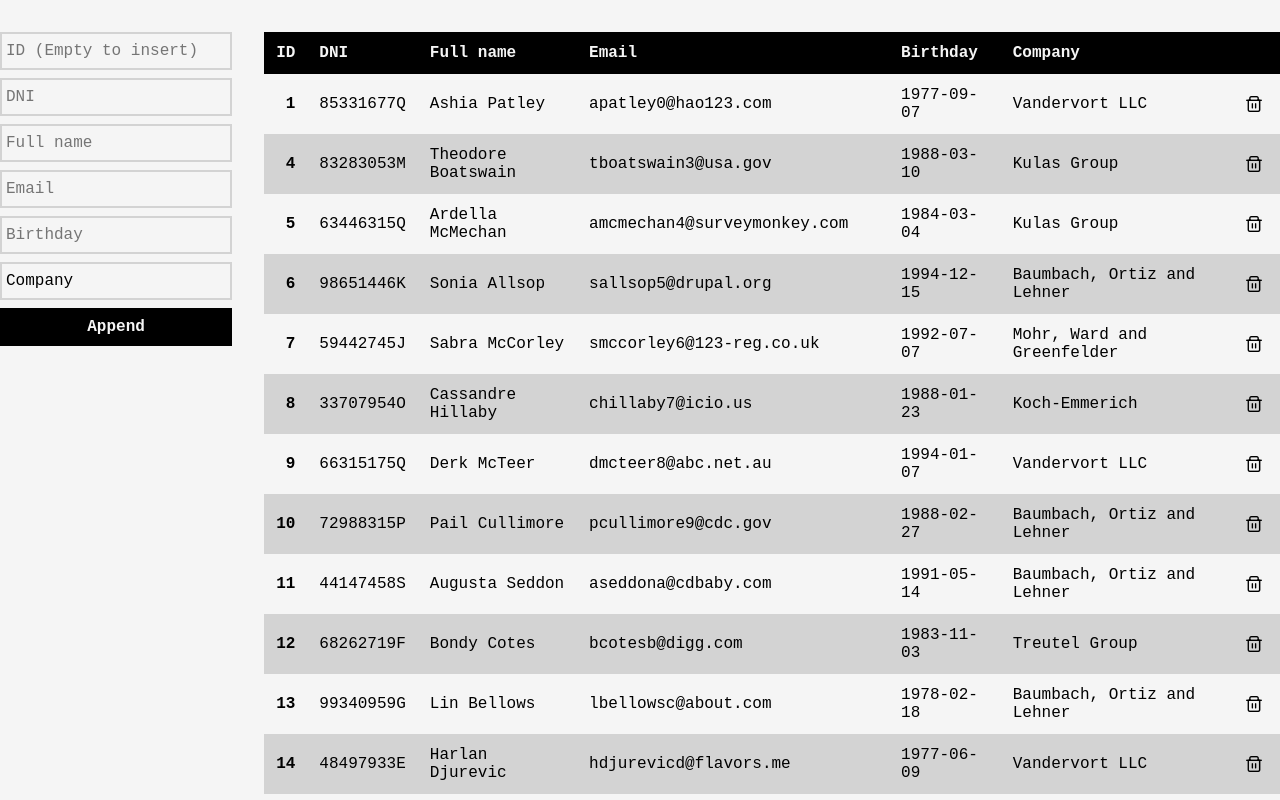
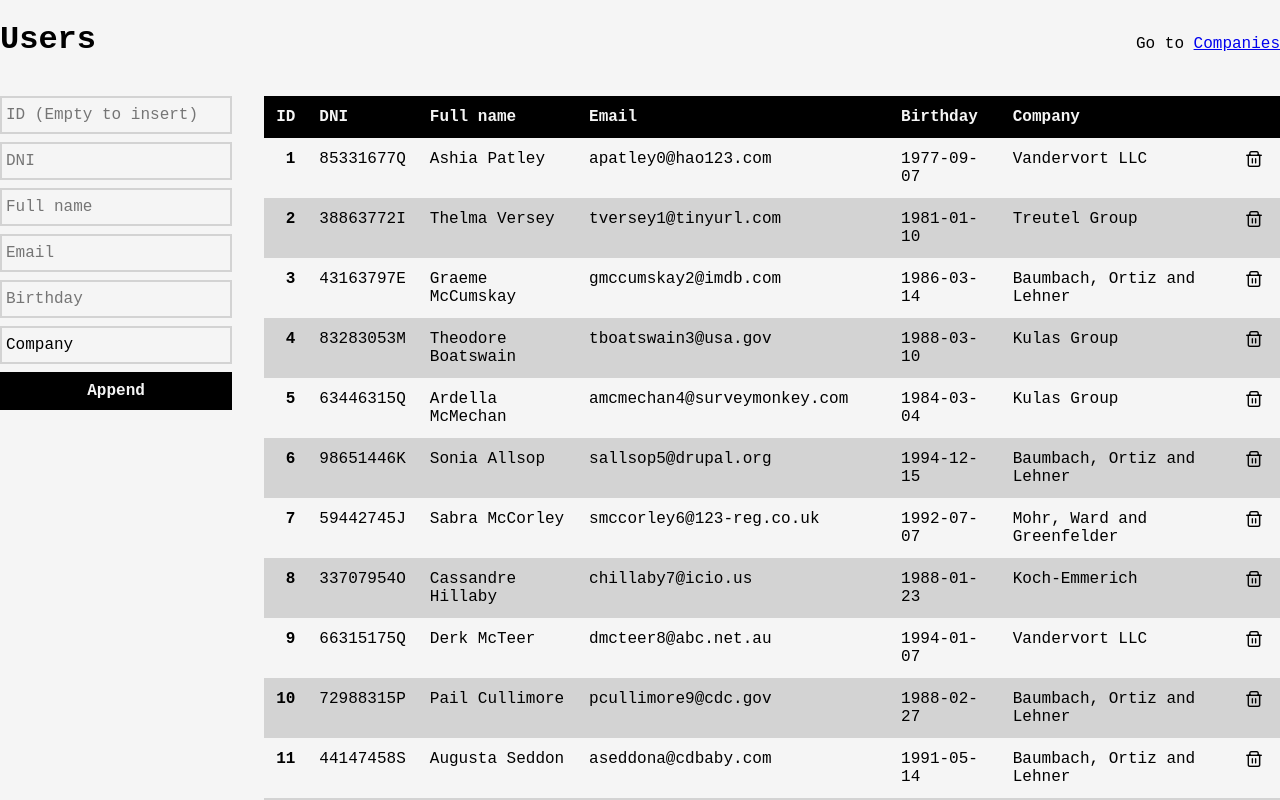
Before and after one commit to hhb1-ua/technical-assessment-ricardo-digital, a React (Vite) app: page / in a window 1280 px wide. Shown: the top 800 px of the page. Built offline with nearby package versions, Linux system fonts and the light colour scheme; data requests are answered from the project's data file.

Commit message:
App ready for testing and submission

```diff
--- a/data/db.json
+++ b/data/db.json
@@ -7,6 +7,22 @@
       "email": "apatley0@hao123.com",
       "birthday": "1977-09-07",
       "company_id": 8
+    },
+    {
+      "id": 2,
+      "dni": "38863772I",
+      "name": "Thelma Versey",
+      "email": "tversey1@tinyurl.com",
+      "birthday": "1981-01-10",
+      "company_id": 5
+    },
+    {
+      "id": 3,
+      "dni": "43163797E",
+      "name": "Graeme McCumskay",
+      "email": "gmccumskay2@imdb.com",
+      "birthday": "1986-03-14",
+      "company_id": 2
     },
     {
       "id": 4,
--- a/src/App.tsx
+++ b/src/App.tsx
@@ -1,8 +1,16 @@
-import { Users } from "./pages/Users"
+import { Routes, Route, BrowserRouter } from "react-router-dom";
+import { Users } from "./pages/Users";
+import { Companies } from "./pages/Companies";
 
 const App = () => {
   return (
-    <Users />
+    <BrowserRouter>
+      <Routes>
+        <Route path="/" element={<Users />} />
+        <Route path="/users" element={<Users />} />
+        <Route path="/companies" element={<Companies />} />
+      </Routes>
+    </BrowserRouter>
   );
 };
 
--- a/src/index.css
+++ b/src/index.css
@@ -16,12 +16,12 @@ body {
   width: 16rem;
   padding-right: 2rem;
   position: sticky;
-  top: 2rem;
+  top: 6rem;
   left: 0;
+  z-index: 20;
 }
 
 .table-container {
-  padding-top: 2rem;
   position: relative;
   display: flex;
   align-items: flex-start;
@@ -79,6 +79,7 @@ td .p-button {
 
 tr td, tr th {
   padding: 0.75rem;
+  vertical-align: top;
 }
 
 .p-row-odd {
@@ -107,3 +108,19 @@ tr td:last-child {
   font-weight: bold;
   text-decoration: underline;
 }
+
+td ul {
+  margin: 0rem;
+}
+
+header {
+  display: flex;
+  justify-content: space-between;
+  align-items: baseline;
+  height: 4rem;
+  position: sticky;
+  top: 0rem;
+  background: whitesmoke;
+  z-index: 10;
+  padding-bottom: 2rem;
+}
--- a/src/pages/Companies.tsx
+++ b/src/pages/Companies.tsx
@@ -6,6 +6,7 @@ import { Toast } from "primereact/toast";
 import { useRef } from "react";
 import { CompanyList } from "../components/CompanyList";
 import { CompanyInput } from "../components/CompanyInput";
+import { Link } from "react-router-dom";
 
 export const Companies = () => {
   const { companies, loading, error, denied, addCompany, modifyCompany, removeCompany, setDenied } = useCompanies();
@@ -30,9 +31,13 @@ export const Companies = () => {
 
   return (
     <>
+      <header>
+        <h1>Companies</h1>
+        <p>Go to <Link to="/users">Users</Link></p>
+      </header>
       <Toast ref={toast} />
       <div className="table-container">
-        <CompanyInput users={users} addCompany={addCompany} modifyCompany={modifyCompany} onSubmit={onSubmit} />
+        <CompanyInput addCompany={addCompany} modifyCompany={modifyCompany} onSubmit={onSubmit} />
         <div className="table-wrapper">
           <CompanyList companies={companies} removeCompany={removeCompany} />
         </div>
--- a/src/pages/Users.tsx
+++ b/src/pages/Users.tsx
@@ -6,6 +6,7 @@ import { UserInput } from "../components/UserInput";
 import { UserList } from "../components/UserList";
 import { Toast } from "primereact/toast";
 import { useRef } from "react";
+import { Link } from "react-router-dom";
 
 export const Users = () => {
   const { users, loading, error, denied, addUser, modifyUser, removeUser, setDenied } = useUsers();
@@ -30,6 +31,10 @@ export const Users = () => {
 
   return (
     <>
+      <header>
+        <h1>Users</h1>
+        <p>Go to <Link to="/companies">Companies</Link></p>
+      </header>
       <Toast ref={toast} />
       <div className="table-container">
         <UserInput companies={companies} addUser={addUser} modifyUser={modifyUser} onSubmit={onSubmit} />
```
Also changed, not shown: 1 other file (tests, documents, lock files or other folders).
